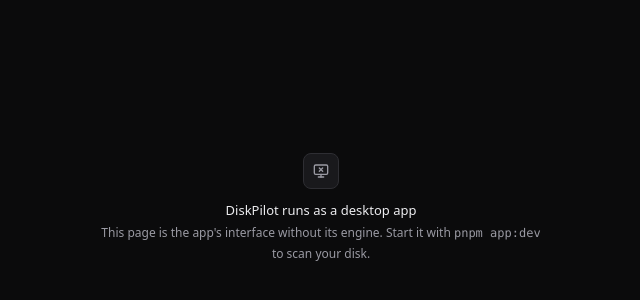
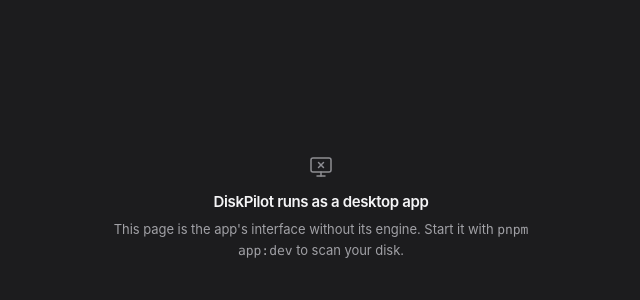
Before and after one commit to Devanshgoel-123/diskpilot, a React (Vite) app: page / in a window 1280 px wide. Shown: the part 192-492 px from the top of the page, without its empty margins (319-959 px from the left). Built offline with nearby package versions, Linux system fonts and the light colour scheme.

Commit message:
feat(ui): design system tokens, typography and primitives
System font and macOS-matched grays with one indigo accent, a radius and
motion scale, quieter category labels, a destructive button, a menu
component and a Section primitive. Documented in docs/DESIGN.md.

```diff
--- a/package.json
+++ b/package.json
@@ -20,8 +20,6 @@
   },
   "packageManager": "pnpm@10.14.0",
   "dependencies": {
-    "@fontsource-variable/geist": "^5.3.0",
-    "@fontsource-variable/geist-mono": "^5.3.0",
     "@radix-ui/react-dialog": "^1.3.1",
     "@radix-ui/react-dropdown-menu": "^2.2.1",
     "@radix-ui/react-separator": "^1.2.0",
--- a/src/components/shared/EmptyState.tsx
+++ b/src/components/shared/EmptyState.tsx
@@ -18,12 +18,10 @@ export function EmptyState({
 }) {
   return (
     <div className={cn("flex flex-col items-center px-6 py-12 text-center", className)}>
-      <div className="flex size-9 items-center justify-center rounded-lg border border-border-strong bg-panel-raised text-muted-foreground">
-        <Icon className="size-4" aria-hidden />
-      </div>
-      <p className="mt-3 text-[13px] font-medium">{title}</p>
+      <Icon className="size-6 text-subtle-foreground" strokeWidth={1.5} aria-hidden />
+      <p className="mt-3 text-[15px] font-semibold tracking-tight">{title}</p>
       {description ? (
-        <div className="mt-1 max-w-md text-xs leading-relaxed text-muted-foreground">
+        <div className="mt-1.5 max-w-md text-[13px] leading-relaxed text-muted-foreground">
           {description}
         </div>
       ) : null}
--- a/src/components/ui/dialog.tsx
+++ b/src/components/ui/dialog.tsx
@@ -13,11 +13,11 @@ export const DialogContent = React.forwardRef<
   React.ComponentPropsWithoutRef<typeof DialogPrimitive.Content>
 >(({ className, children, ...props }, ref) => (
   <DialogPrimitive.Portal>
-    <DialogPrimitive.Overlay className="fixed inset-0 z-40 bg-black/50 backdrop-blur-[2px]" />
+    <DialogPrimitive.Overlay className="dialog-overlay fixed inset-0 z-40 bg-black/40" />
     <DialogPrimitive.Content
       ref={ref}
       className={cn(
-        "fixed top-1/2 left-1/2 z-50 flex max-h-[85vh] w-[min(640px,calc(100vw-32px))] -translate-x-1/2 -translate-y-1/2 flex-col rounded-xl border border-border-strong bg-panel shadow-2xl shadow-black/40 focus:outline-none",
+        "dialog-content fixed top-1/2 left-1/2 z-50 flex max-h-[85vh] w-[min(640px,calc(100vw-32px))] -translate-x-1/2 -translate-y-1/2 flex-col rounded-lg bg-panel shadow-float focus:outline-none",
         className,
       )}
       {...props}
--- /dev/null
+++ b/src/components/ui/section.tsx
@@ -0,0 +1,35 @@
+import type * as React from "react";
+
+import { cn } from "@/lib/utils";
+
+/**
+ * A titled region of a page. Sections are separated by space and hairlines,
+ * not boxed: use Panel only for things that are separate objects.
+ */
+export function Section({
+  title,
+  description,
+  actions,
+  className,
+  children,
+  ...props
+}: {
+  title: React.ReactNode;
+  description?: React.ReactNode;
+  actions?: React.ReactNode;
+} & React.HTMLAttributes<HTMLElement>) {
+  return (
+    <section className={cn("min-w-0", className)} {...props}>
+      <header className="mb-2 flex min-h-7 items-end justify-between gap-4">
+        <div className="min-w-0">
+          <h2 className="text-[13px] font-semibold">{title}</h2>
+          {description ? (
+            <p className="mt-0.5 text-xs text-muted-foreground">{description}</p>
+          ) : null}
+        </div>
+        {actions ? <div className="flex shrink-0 items-center gap-1.5">{actions}</div> : null}
+      </header>
+      {children}
+    </section>
+  );
+}
--- a/src/components/ui/tooltip.tsx
+++ b/src/components/ui/tooltip.tsx
@@ -16,7 +16,7 @@ export const TooltipContent = React.forwardRef<
       ref={ref}
       sideOffset={sideOffset}
       className={cn(
-        "z-50 max-w-xs rounded-md border border-border-strong bg-panel-raised px-2.5 py-1.5 text-xs text-foreground shadow-lg shadow-black/20",
+        "animate-in z-50 max-w-xs rounded-md bg-panel-raised px-2.5 py-1.5 text-xs leading-snug text-foreground shadow-float",
         className,
       )}
       {...props}
--- a/src/styles/globals.css
+++ b/src/styles/globals.css
@@ -1,33 +1,36 @@
 @import "tailwindcss";
-@import "@fontsource-variable/geist";
-@import "@fontsource-variable/geist-mono";
 
 @custom-variant dark (&:where(.dark, .dark *));
 
 /*
- * Design tokens. Dark is the primary theme; light is a selected counterpart,
- * not an automatic inversion. Components only reference these roles.
+ * Design tokens (see docs/DESIGN.md). macOS system grays with a slight cool
+ * bias; one indigo accent for primary actions and selection. Light and dark
+ * are each tuned, not inverted. Components only reference these roles.
  */
 :root {
-  --background: #fafaf9;
-  --sidebar: #f3f3f1;
+  --dp-ease: cubic-bezier(0.2, 0.7, 0.2, 1);
+  --background: #ffffff;
+  --sidebar: #f5f5f7;
   --panel: #ffffff;
-  --panel-raised: #f6f6f4;
-  --hover: #efefec;
-  --border: #e4e4e0;
-  --border-strong: #d4d4cf;
-  --foreground: #18181b;
-  --muted-foreground: #63636b;
-  --subtle-foreground: #8e8e96;
-  --accent: #2f6fdf;
+  --panel-raised: #f5f5f7;
+  --hover: #ededf0;
+  --selected: #e4e4ea;
+  --border: #e5e5ea;
+  --border-strong: #d1d1d6;
+  --foreground: #1d1d1f;
+  --muted-foreground: #6e6e73;
+  --subtle-foreground: #737378;
+  --accent: #5856d6;
+  --accent-fill: #5856d6;
   --accent-foreground: #ffffff;
-  --accent-soft: #e6eefc;
-  --track: #ebebe7;
-  --chart-other: #a1a1a8;
-  --good: #19803a;
-  --warning: #a86a00;
-  --critical: #c9302c;
-  --ring: #2f6fdf;
+  --accent-soft: #ececfb;
+  --track: #ececf0;
+  --chart-other: #c7c7cc;
+  --good: #248a3d;
+  --warning: #b25000;
+  --critical: #d70015;
+  --ring: #5856d6;
+  --float-shadow: 0 8px 28px -6px rgb(0 0 0 / 0.18), 0 0 0 0.5px rgb(0 0 0 / 0.08);
   /*
    * Category hues: 8 validated categorical slots (CVD + normal-vision
    * separation checked against each surface) plus 3 neutrals for low-signal
@@ -44,32 +47,35 @@
   --cat-binary-data: #8a7f73;
   --cat-system-files: #6b7280;
   --cat-unknown: #a1a1aa;
-  --tier-safe: #19803a;
-  --tier-review: #b26b00;
-  --tier-keep: #64748b;
+  --tier-safe: #248a3d;
+  --tier-review: #b25000;
+  --tier-keep: #6e6e73;
   color-scheme: light;
 }
 
 .dark {
-  --background: #0b0b0c;
-  --sidebar: #0f0f11;
-  --panel: #141416;
-  --panel-raised: #19191c;
-  --hover: #1d1d21;
-  --border: #232327;
-  --border-strong: #2e2e33;
-  --foreground: #ececef;
-  --muted-foreground: #9a9aa3;
-  --subtle-foreground: #6b6b74;
-  --accent: #5b8def;
-  --accent-foreground: #0b0b0c;
-  --accent-soft: #172238;
-  --track: #222226;
-  --chart-other: #55555c;
-  --good: #3fb46a;
-  --warning: #d9a03f;
-  --critical: #ef5d58;
-  --ring: #5b8def;
+  --background: #1c1c1e;
+  --sidebar: #161618;
+  --panel: #1c1c1e;
+  --panel-raised: #252528;
+  --hover: #2a2a2d;
+  --selected: #323236;
+  --border: #2e2e31;
+  --border-strong: #3a3a3d;
+  --foreground: #f5f5f7;
+  --muted-foreground: #a1a1a6;
+  --subtle-foreground: #8e8e93;
+  --accent: #7d7aff;
+  --accent-fill: #5e5ce6;
+  --accent-foreground: #ffffff;
+  --accent-soft: #2a2950;
+  --track: #2a2a2d;
+  --chart-other: #636366;
+  --good: #30d158;
+  --warning: #ff9f0a;
+  --critical: #ff453a;
+  --ring: #7d7aff;
+  --float-shadow: 0 10px 32px -6px rgb(0 0 0 / 0.55), 0 0 0 0.5px rgb(255 255 255 / 0.08);
   --cat-application-data: #3b8ef0;
   --cat-build-artifacts: #e0692a;
   --cat-docker-storage: #18a88a;
@@ -81,27 +87,34 @@
   --cat-binary-data: #9a8f84;
   --cat-system-files: #7c8494;
   --cat-unknown: #5b5f68;
-  --tier-safe: #3fb46a;
-  --tier-review: #e0a43a;
-  --tier-keep: #8391a7;
+  --tier-safe: #30d158;
+  --tier-review: #ff9f0a;
+  --tier-keep: #98989d;
   color-scheme: dark;
 }
 
 @theme inline {
-  --font-sans: "Geist Variable", ui-sans-serif, system-ui, -apple-system, sans-serif;
-  --font-mono: "Geist Mono Variable", ui-monospace, "SF Mono", Menlo, monospace;
+  --font-sans: -apple-system, BlinkMacSystemFont, "SF Pro Text", system-ui, "Segoe UI", sans-serif;
+  --font-mono: ui-monospace, "SF Mono", SFMono-Regular, Menlo, monospace;
+
+  --radius-sm: 4px;
+  --radius-md: 6px;
+  --radius-lg: 10px;
+  --shadow-float: var(--float-shadow);
 
   --color-background: var(--background);
   --color-sidebar: var(--sidebar);
   --color-panel: var(--panel);
   --color-panel-raised: var(--panel-raised);
   --color-hover: var(--hover);
+  --color-selected: var(--selected);
   --color-border: var(--border);
   --color-border-strong: var(--border-strong);
   --color-foreground: var(--foreground);
   --color-muted-foreground: var(--muted-foreground);
   --color-subtle-foreground: var(--subtle-foreground);
   --color-accent: var(--accent);
+  --color-accent-fill: var(--accent-fill);
   --color-accent-foreground: var(--accent-foreground);
   --color-accent-soft: var(--accent-soft);
   --color-track: var(--track);
@@ -134,11 +147,19 @@
     font-size: 13px;
     line-height: 1.45;
     -webkit-font-smoothing: antialiased;
-    font-feature-settings: "cv11", "ss01";
+    letter-spacing: -0.003em;
     overflow: hidden;
     user-select: none;
     -webkit-user-select: none;
     cursor: default;
+  }
+  @media (prefers-reduced-motion: reduce) {
+    *,
+    *::before,
+    *::after {
+      animation-duration: 0.01ms !important;
+      transition-duration: 0.01ms !important;
+    }
   }
   ::selection {
     background: var(--accent-soft);
@@ -180,3 +201,51 @@
     color: color-mix(in oklab, var(--tint) 75%, var(--foreground));
   }
 }
+
+/* Motion: sheets and dialogs scale in from 98%; overlays fade. */
+@keyframes dp-fade {
+  from {
+    opacity: 0;
+  }
+}
+@keyframes dp-pop {
+  from {
+    opacity: 0;
+    transform: translate(-50%, -48%) scale(0.98);
+  }
+}
+@keyframes dp-rise {
+  from {
+    opacity: 0;
+    transform: translateY(2px);
+  }
+}
+.dialog-overlay {
+  animation: dp-fade 180ms var(--dp-ease);
+}
+.dialog-content {
+  animation: dp-pop 220ms var(--dp-ease);
+}
+.animate-in {
+  animation: dp-rise 120ms var(--dp-ease);
+}
+@keyframes dp-fill {
+  from {
+    transform: scaleX(0);
+  }
+}
+.fill-in {
+  transform-origin: left;
+  animation: dp-fill 700ms var(--dp-ease) both;
+}
+@keyframes dp-indeterminate {
+  from {
+    transform: translateX(-100%);
+  }
+  to {
+    transform: translateX(300%);
+  }
+}
+.scan-indeterminate {
+  animation: dp-indeterminate 1.4s var(--dp-ease) infinite;
+}
```
Also changed, not shown: src/components/shared/CategoryBadge.tsx (+8 -6 lines), src/components/ui/button.tsx (+4 -3 lines), src/components/ui/menu.tsx (added, +56 -0 lines), 2 other files (tests, documents, lock files or other folders).
